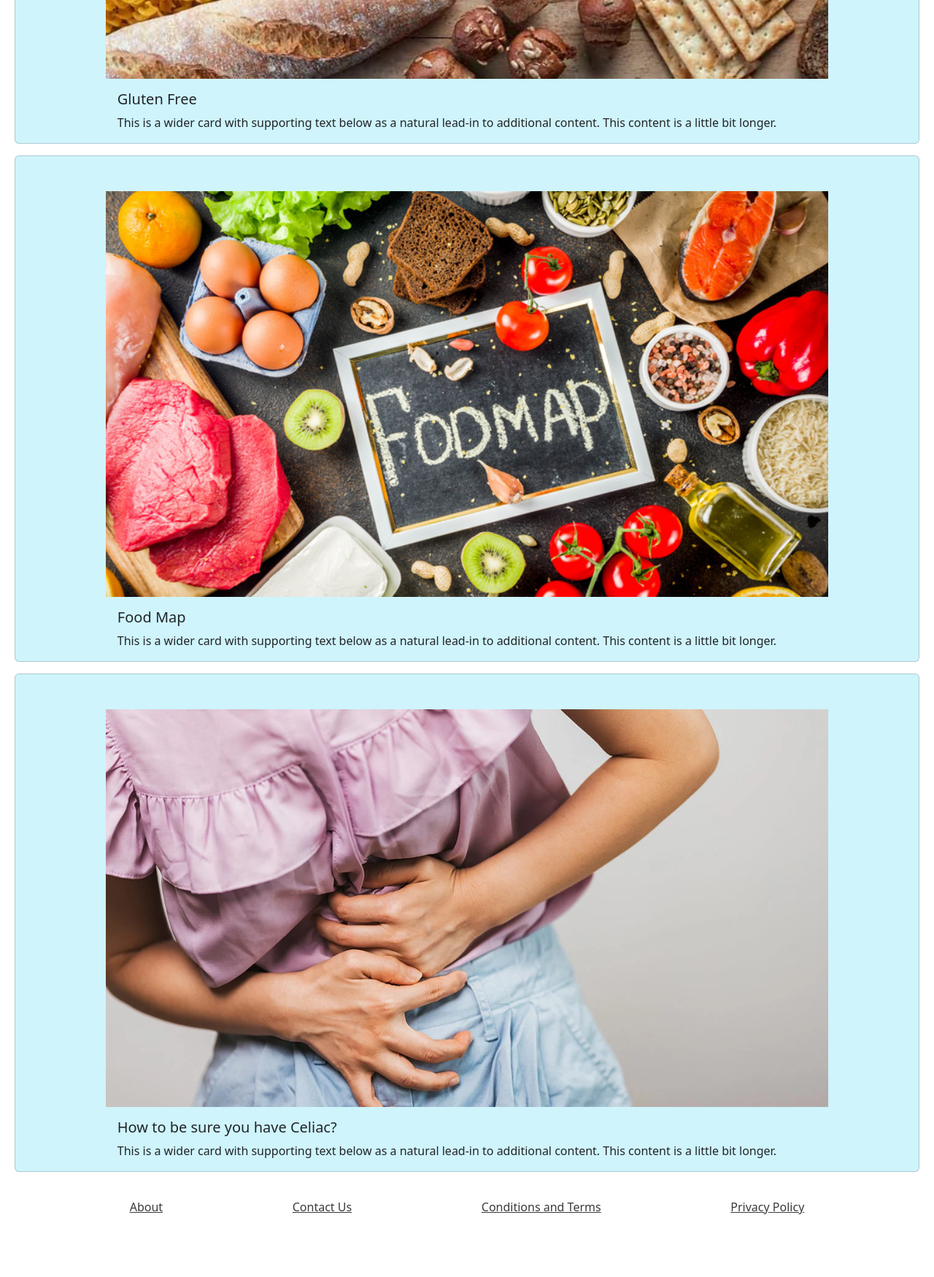
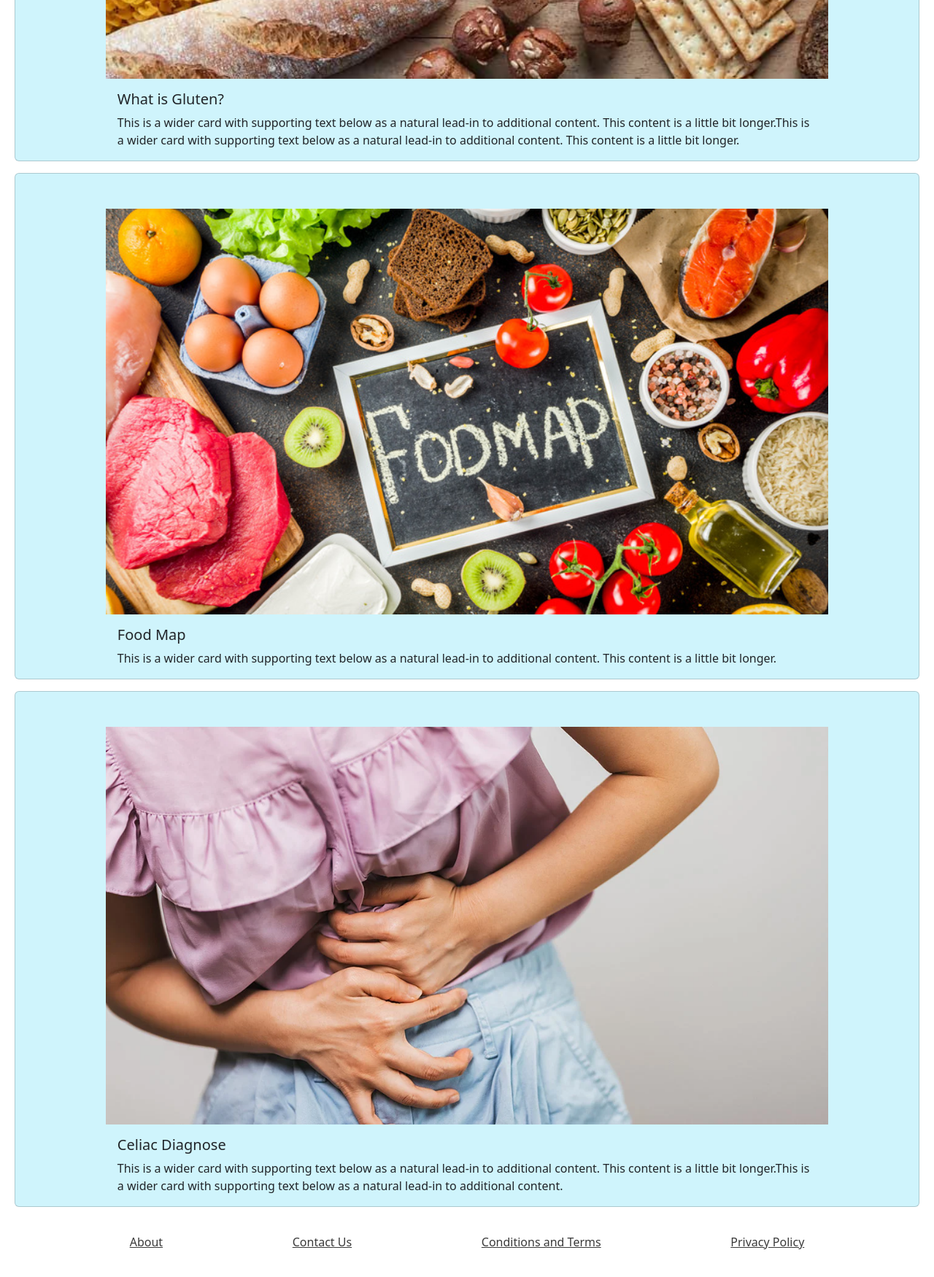
Before and after one commit to NourShbair/GluteniPedia, a plain HTML site: page index.html in a window 1280 px wide. Shown: the part 760-2510 px from the top of the page at 73% size. Before the commit the page ends 2462 px from the top, so only its background shows below. Drawn offline with nearby package versions, Linux system fonts and the light colour scheme.

Commit message:
Update website name to GluteniPedia

```diff
--- a/index.html
+++ b/index.html
@@ -4,7 +4,7 @@
 <head>
   <meta charset="UTF-8">
   <meta name="viewport" content="width=device-width, initial-scale=1.0">
-  <title>CeliacPedia</title>
+  <title>Glutenipedia</title>
 
   <!-- Favicon -->
   <link rel="apple-touch-icon" sizes="180x180" href="assets/favicon/apple-touch-icon.png">
@@ -36,7 +36,7 @@
     <!-- Nav Bar inspired by BootStrap -->
     <nav class="navbar navbar-expand-lg bg-info">
       <div class="container-fluid">
-        <a class="navbar-brand alegreya-sans-sc-bold" href="#">CeliacPedia</a>
+        <a class="navbar-brand alegreya-sans-sc-bold" href="#">Glutenipedia</a>
         <button class="navbar-toggler" type="button" data-bs-toggle="collapse" data-bs-target="#navbarSupportedContent"
           aria-controls="navbarSupportedContent" aria-expanded="false" aria-label="Toggle navigation">
           <span class="navbar-toggler-icon"></span>
@@ -94,8 +94,9 @@
     <div class="card mb-3 bg-info-subtle">
       <img src="assets/images/gf-1.jpg" class="card-img-top" alt="...">
       <div class="card-body">
-        <h5 class="card-title">Gluten Free</h5>
+        <h5 class="card-title">What is Gluten?</h5>
         <p class="card-text">This is a wider card with supporting text below as a natural lead-in to additional content.
+          This content is a little bit longer.This is a wider card with supporting text below as a natural lead-in to additional content.
           This content is a little bit longer.</p>
       </div>
     </div>
@@ -114,9 +115,9 @@
     <div class="card mb-3 bg-info-subtle">
       <img src="assets/images/Symptoms.webp" class="card-img-top" alt="...">
       <div class="card-body">
-        <h5 class="card-title">How to be sure you have Celiac?</h5>
+        <h5 class="card-title">Celiac Diagnose</h5>
         <p class="card-text">This is a wider card with supporting text below as a natural lead-in to additional content.
-          This content is a little bit longer.</p>
+          This content is a little bit longer.This is a wider card with supporting text below as a natural lead-in to additional content.</p>
       </div>
     </div>
 
```
Also changed, not shown: assets/favicon/apple-touch-icon.png, assets/favicon/favicon-16x16.png, assets/favicon/favicon-32x32.png, 1 other file.
